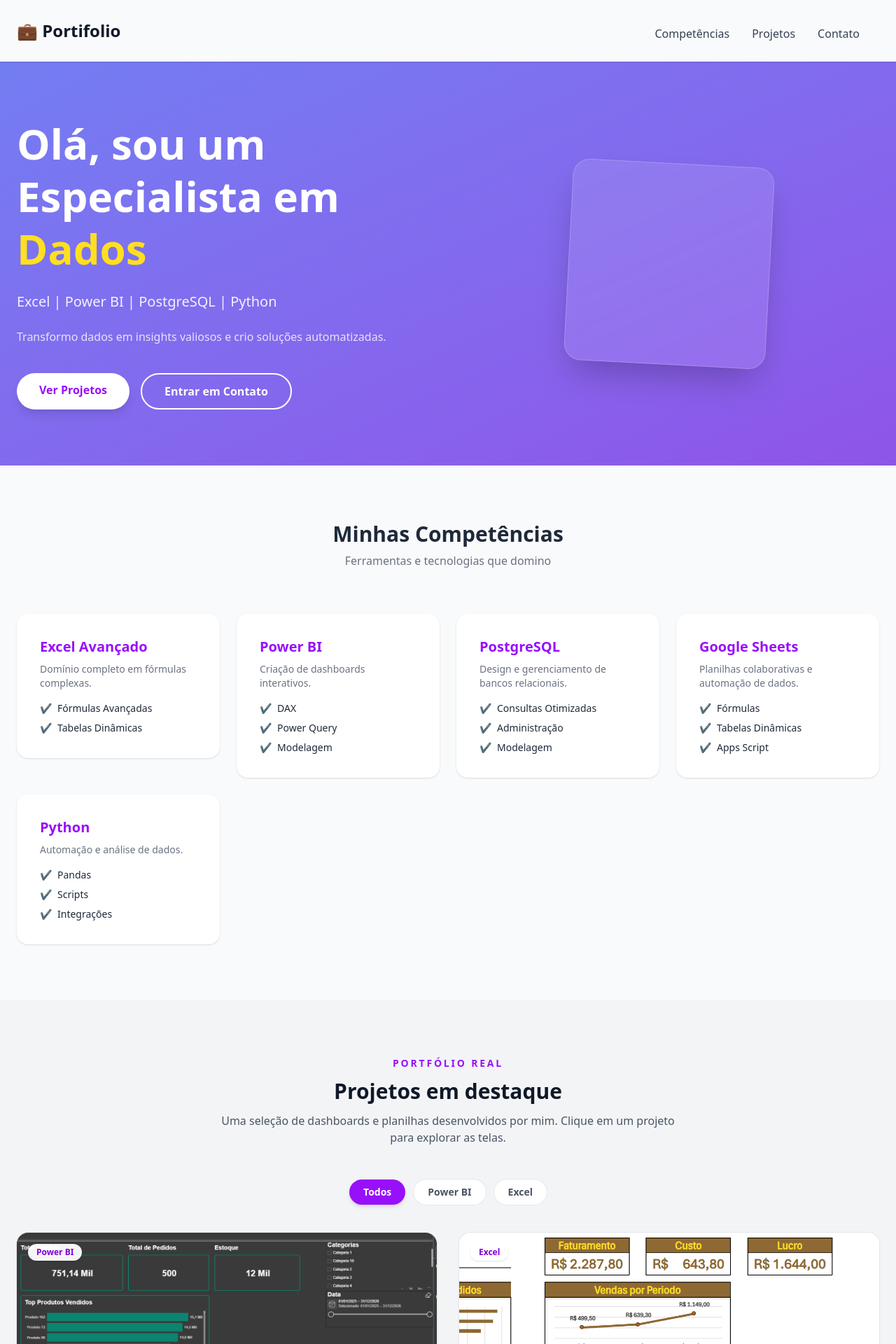
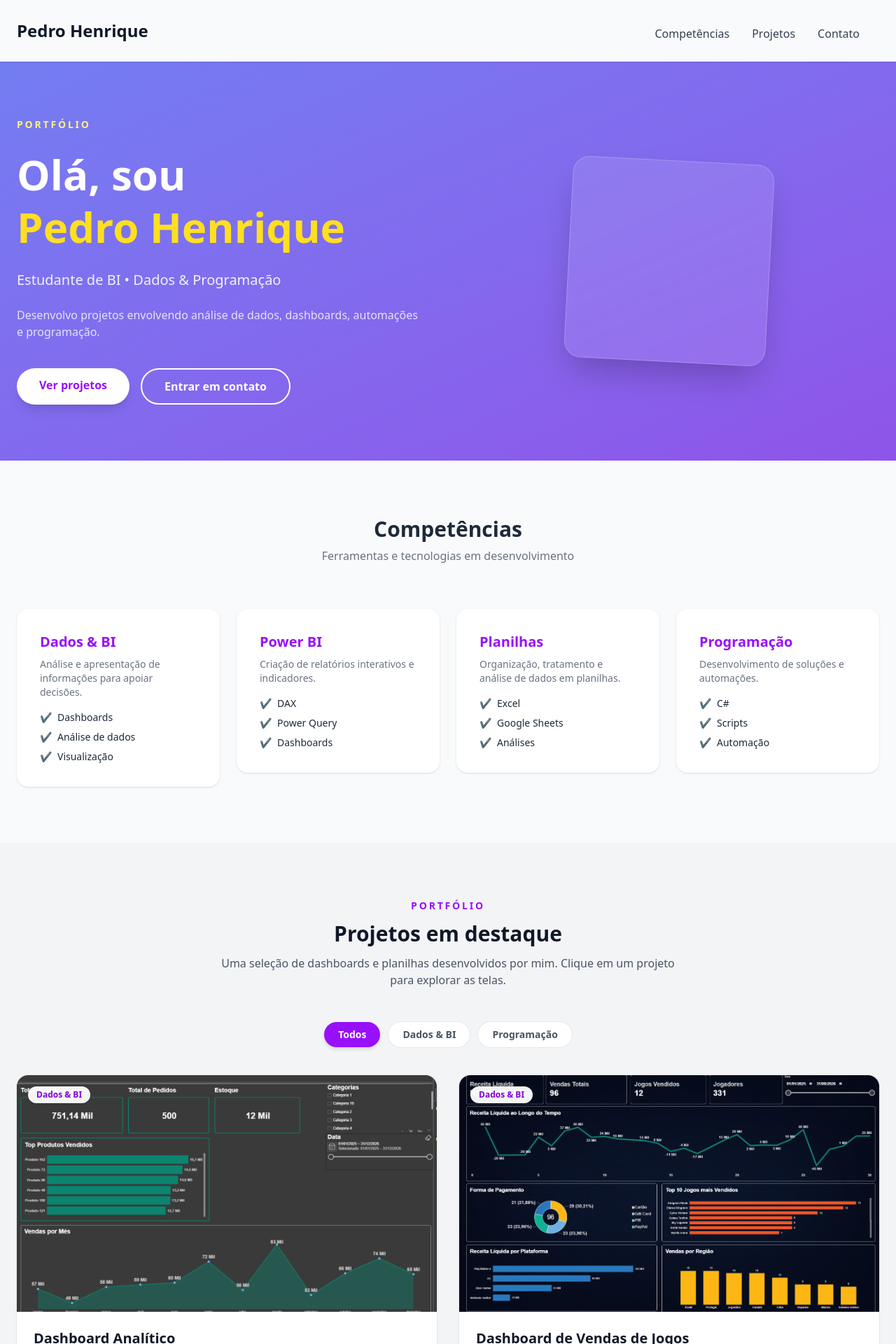
Before and after one commit to ruralZ/Portifolio, a React (Vite) app: page / in a window 1280 px wide. Shown: the top 1920 px of the page at 70% size. Built offline with nearby package versions, Linux system fonts and the light colour scheme.

Commit message:
Atualiza portfólio de BI e adiciona dashboard de jogos

```diff
--- a/src/components/navbar.tsx
+++ b/src/components/navbar.tsx
@@ -2,73 +2,23 @@ import type React from "react";
 import { useState } from "react";
 
 const navItens = ["Competências", "Projetos", "Contato"];
-const formatAnchor = (item: string) => {
-  return `#${item
-    .toLowerCase()
-    .normalize("NFD")
-    .replace(/[\u0300-\u036f]/g, "")}`;
-};
+const formatAnchor = (item: string) => `#${item.toLowerCase().normalize("NFD").replace(/[\u0300-\u036f]/g, "")}`;
 
-interface NavbarProps {
-  children: React.ReactNode;
-}
+interface NavbarProps { children: React.ReactNode; }
 
 export function Navbar({ children }: NavbarProps) {
   const [isOpen, setIsOpen] = useState(false);
-
   return (
-    <section className="bg-gray-50 py-4 sticky top-0 z-40 shadow-sm">
-      <div className="container mx-auto px-6 flex justify-between items-center">
-        <h3 className="font-bold text-2xl text-gray-900">{children}</h3>
-
-        <button
-          className="md:hidden text-gray-700 focus:outline-none"
-          onClick={() => setIsOpen(!isOpen)}
-        >
-          <svg
-            className="w-6 h-6"
-            fill="none"
-            stroke="currentColor"
-            viewBox="0 0 24 24"
-          >
-            {isOpen ? (
-              <path
-                strokeLinecap="round"
-                strokeLinejoin="round"
-                strokeWidth={2}
-                d="M6 18L18 6M6 6l12 12"
-              ></path>
-            ) : (
-              <path
-                strokeLinecap="round"
-                strokeLinejoin="round"
-                strokeWidth={2}
-                d="M4 6h16M4 12h16M4 18h16"
-              ></path>
-            )}
-          </svg>
+    <header className="sticky top-0 z-40 bg-gray-50 py-4 shadow-sm">
+      <div className="container mx-auto flex items-center justify-between px-6">
+        <h3 className="text-2xl font-bold text-gray-900">{children}</h3>
+        <button className="text-gray-700 focus:outline-none md:hidden" onClick={() => setIsOpen(!isOpen)} aria-label="Abrir menu">
+          <svg className="h-6 w-6" fill="none" stroke="currentColor" viewBox="0 0 24 24"><path strokeLinecap="round" strokeLinejoin="round" strokeWidth={2} d={isOpen ? "M6 18L18 6M6 6l12 12" : "M4 6h16M4 12h16M4 18h16"} /></svg>
         </button>
-
-        <nav
-          className={`${isOpen ? "flex" : "hidden"}
-            flex-col gap-4 mt-0
-            absolute top-full left-0 w-full bg-gray-50 px-6 py-2 shadow-md
-            md:static md:flex md:flex-row md:gap-6 md:mt-2 md:shadow-none md:w-auto`}
-        >
-          {navItens.map((item) => (
-            <a
-              key={item}
-              href={formatAnchor(item)}
-              onClick={() => setIsOpen(false)}
-              className="px-1 group relative text-gray-700 hover:text-purple-600 transition-colors duration-300 py-1"
-            >
-              {item}
-              {/* Efeito de sublinhado animado com Tailwind */}
-              <span className="absolute bottom-0 left-0 w-0 h-0.5 bg-gradient-to-r from-purple-600 to-blue-500 transition-all duration-300 group-hover:w-full"></span>
-            </a>
-          ))}
+        <nav className={`${isOpen ? "flex" : "hidden"} absolute left-0 top-full mt-0 w-full flex-col gap-4 bg-gray-50 px-6 py-2 shadow-md md:static md:mt-2 md:flex md:w-auto md:flex-row md:gap-6 md:shadow-none`}>
+          {navItens.map((item) => <a key={item} href={formatAnchor(item)} onClick={() => setIsOpen(false)} className="group relative px-1 py-1 text-gray-700 transition-colors duration-300 hover:text-purple-600">{item}<span className="absolute bottom-0 left-0 h-0.5 w-0 bg-gradient-to-r from-purple-600 to-blue-500 transition-all duration-300 group-hover:w-full" /></a>)}
         </nav>
       </div>
-    </section>
+    </header>
   );
 }
--- a/src/data/projects.ts
+++ b/src/data/projects.ts
@@ -8,20 +8,24 @@ export const projects: Project[] = [
     title: "Dashboard Analítico",
     description: "Relatório interativo desenvolvido no Power BI.",
     tags: ["Power BI", "Visualização de dados"],
-    category: "Power BI",
-    overview:
-      "Dashboard criado para apresentar informações de forma clara, permitindo uma leitura rápida dos indicadores e das análises visuais.",
-    images: [
-      { src: publicAsset("Power BI/dashboard.png"), alt: "Prévia do dashboard analítico desenvolvido no Power BI" },
-    ],
+    category: "Dados & BI",
+    overview: "Dashboard criado para apresentar informações de forma clara, permitindo uma leitura rápida dos indicadores e das análises visuais.",
+    images: [{ src: publicAsset("Power BI/dashboard.png"), alt: "Prévia do dashboard analítico desenvolvido no Power BI" }],
+  },
+  {
+    title: "Dashboard de Vendas de Jogos",
+    description: "Painel no Power BI para acompanhar receita, vendas, jogos e regiões.",
+    tags: ["Power BI", "Dashboard", "Análise de dados"],
+    category: "Dados & BI",
+    overview: "Dashboard desenvolvido para visualizar indicadores de vendas de jogos, receita líquida ao longo do tempo, formas de pagamento, plataformas e regiões.",
+    images: [{ src: publicAsset("Power BI/dashboard_jogos.png"), alt: "Dashboard de vendas de jogos desenvolvido no Power BI" }],
   },
   {
     title: "Áurea — Dashboard em Excel",
     description: "Planilha com painel e organização de produtos.",
     tags: ["Excel", "Dashboard", "Análise de dados"],
-    category: "Excel",
-    overview:
-      "Projeto em Excel que reúne um painel visual e uma visão estruturada de produtos. Explore as telas para conhecer a organização da solução.",
+    category: "Dados & BI",
+    overview: "Projeto em Excel que reúne um painel visual e uma visão estruturada de produtos. Explore as telas para conhecer a organização da solução.",
     images: [
       { src: publicAsset("Excel/Aurea/dashboard.png"), alt: "Painel principal do projeto Áurea em Excel" },
       { src: publicAsset("Excel/Aurea/produtos.png"), alt: "Visão de produtos do projeto Áurea em Excel" },
--- a/src/data/skills.ts
+++ b/src/data/skills.ts
@@ -1,10 +1,8 @@
 import type { Skill } from "../types";
 
-// 2. Dados (Simulando o banco)
 export const skills: Skill[] = [
-    { title: "Excel Avançado", description: "Domínio completo em fórmulas complexas.", items: ["Fórmulas Avançadas", "Tabelas Dinâmicas"] },
-    { title: "Power BI", description: "Criação de dashboards interativos.", items: ["DAX", "Power Query", "Modelagem"] },
-    { title: "PostgreSQL", description: "Design e gerenciamento de bancos relacionais.", items: ["Consultas Otimizadas", "Administração", "Modelagem"] },
-    { title: "Google Sheets", description: "Planilhas colaborativas e automação de dados.", items: ["Fórmulas", "Tabelas Dinâmicas", "Apps Script"] },
-    { title: "Python", description: "Automação e análise de dados.", items: ["Pandas", "Scripts", "Integrações"] }
+  { title: "Dados & BI", description: "Análise e apresentação de informações para apoiar decisões.", items: ["Dashboards", "Análise de dados", "Visualização"] },
+  { title: "Power BI", description: "Criação de relatórios interativos e indicadores.", items: ["DAX", "Power Query", "Dashboards"] },
+  { title: "Planilhas", description: "Organização, tratamento e análise de dados em planilhas.", items: ["Excel", "Google Sheets", "Análises"] },
+  { title: "Programação", description: "Desenvolvimento de soluções e automações.", items: ["C#", "Scripts", "Automação"] },
 ];
--- a/src/pages/Portfolio.tsx
+++ b/src/pages/Portfolio.tsx
@@ -1,10 +1,10 @@
-import { skills } from "../data/skills";
-import { projects } from "../data/projects";
-import { SkillCard } from "../components/skillCard";
-import { ProjectCard } from "../components/projectCard";
+import { useState } from "react";
 import { FaGithub, FaLinkedin } from "react-icons/fa";
 import { Navbar } from "../components/navbar";
-import { useState } from "react";
+import { ProjectCard } from "../components/projectCard";
+import { SkillCard } from "../components/skillCard";
+import { projects } from "../data/projects";
+import { skills } from "../data/skills";
 import type { Project } from "../types";
 
 export default function Portfolio() {
@@ -13,87 +13,55 @@ export default function Portfolio() {
   const visibleProjects = filter === "Todos" ? projects : projects.filter((project) => project.category === filter);
 
   return (
-    <main>
-      <div className="font-sans bg-gray-50 text-gray-800">
-        {/* Navbar */}
-        <Navbar>💼 Portifolio</Navbar>
+    <main className="font-sans bg-gray-50 text-gray-800">
+      <Navbar>Pedro Henrique</Navbar>
 
-        {/* Hero Section */}
-        <section className="bg-gradient-to-br from-[#737DF2] to-[#8E54E9] py-20 min-h-[50vh] flex items-center">
-          <div className="container mx-auto px-6 grid md:grid-cols-2 gap-8 items-center">
-            <div className="text-white space-y-6 animate-fade-in-up">
-              <h1 className="text-5xl md:text-6xl font-extrabold leading-tight">
-                Olá, sou um
-                <br /> Especialista em{" "}
-                <span className="text-yellow-300">Dados</span>
+      <section className="min-h-[50vh] bg-gradient-to-br from-[#737DF2] to-[#8E54E9] py-20 flex items-center">
+        <div className="container mx-auto grid items-center gap-8 px-6 md:grid-cols-2">
+          <div className="space-y-6 text-white animate-fade-in-up">
+            <p className="text-sm font-bold uppercase tracking-[0.2em] text-yellow-200">Portfólio</p>
+            <h1 className="text-5xl font-extrabold leading-tight md:text-6xl">
+              Olá, sou<br /><span className="text-yellow-300">Pedro Henrique</span>
             </h1>
-              <p className="text-xl opacity-90">
-                Excel | Power BI | PostgreSQL | Python
-              </p>
-              <p className="opacity-80">
-                Transformo dados em insights valiosos e crio soluções
-                automatizadas.
-              </p>
-              <div className="flex gap-4 pt-4">
-                <a
-                  href="#projetos"
-                  className="bg-white text-purple-600 px-8 py-3 rounded-full font-bold hover:bg-gray-100 transition shadow-lg"
-                >
-                  Ver Projetos
-                </a>
-                <a
-                  href="#contato"
-                  className="border-2 border-white text-white px-8 py-3 rounded-full font-bold hover:bg-white/10 transition"
-                >
-                  Entrar em Contato
-                </a>
+            <p className="text-xl opacity-90">Estudante de BI • Dados & Programação</p>
+            <p className="max-w-xl opacity-80">Desenvolvo projetos envolvendo análise de dados, dashboards, automações e programação.</p>
+            <div className="flex flex-wrap gap-4 pt-4">
+              <a href="#projetos" className="rounded-full bg-white px-8 py-3 font-bold text-purple-600 shadow-lg transition hover:bg-gray-100">Ver projetos</a>
+              <a href="#contato" className="rounded-full border-2 border-white px-8 py-3 font-bold text-white transition hover:bg-white/10">Entrar em contato</a>
             </div>
           </div>
-            <div className="flex justify-center">
-              <div className="w-72 h-72 bg-white/10 rounded-3xl backdrop-blur-sm border border-white/20 shadow-2xl rotate-3 hover:rotate-0 transition duration-500"></div>
+          <div className="flex justify-center" aria-hidden="true">
+            <div className="h-72 w-72 rotate-3 rounded-3xl border border-white/20 bg-white/10 shadow-2xl backdrop-blur-sm transition duration-500 hover:rotate-0" />
           </div>
         </div>
       </section>
 
-        {/* Skills Section */}
-        <section id="competencias" className="py-20 container mx-auto px-6">
-          <div className="text-center mb-16">
-            <h2 className="text-3xl font-bold mb-2">Minhas Competências</h2>
-            <p className="text-gray-500">
-              Ferramentas e tecnologias que domino
-            </p>
+      <section id="competencias" className="container mx-auto py-20 px-6">
+        <div className="mb-16 text-center">
+          <h2 className="mb-2 text-3xl font-bold">Competências</h2>
+          <p className="text-gray-500">Ferramentas e tecnologias em desenvolvimento</p>
         </div>
-          <div className="grid md:grid-cols-2 lg:grid-cols-4 gap-6">
-            {skills.map((skill) => (
-              <SkillCard key={skill.title} skill={skill} />
-            ))}
+        <div className="grid gap-6 md:grid-cols-2 lg:grid-cols-4">
+          {skills.map((skill) => <SkillCard key={skill.title} skill={skill} />)}
         </div>
       </section>
 
-        {/* Projects Section */}
-        <section id="projetos" className="py-20 bg-gray-100">
+      <section id="projetos" className="bg-gray-100 py-20">
         <div className="container mx-auto px-6">
           <div className="mx-auto mb-12 max-w-2xl text-center">
-              <p className="mb-3 text-sm font-bold uppercase tracking-[0.2em] text-purple-600">Portfólio real</p>
+            <p className="mb-3 text-sm font-bold uppercase tracking-[0.2em] text-purple-600">Portfólio</p>
             <h2 className="text-3xl font-bold text-gray-900">Projetos em destaque</h2>
             <p className="mt-3 text-gray-600">Uma seleção de dashboards e planilhas desenvolvidos por mim. Clique em um projeto para explorar as telas.</p>
           </div>
           <div className="mb-10 flex flex-wrap justify-center gap-3" role="group" aria-label="Filtrar projetos">
-              {(["Todos", "Power BI", "Excel"] as const).map((option) => (
-                <button
-                  key={option}
-                  type="button"
-                  onClick={() => setFilter(option)}
-                  className={`rounded-full px-5 py-2 text-sm font-bold transition ${filter === option ? "bg-purple-600 text-white shadow-md" : "bg-white text-gray-600 ring-1 ring-gray-200 hover:bg-purple-50"}`}
-                >
+            {(["Todos", "Dados & BI", "Programação"] as const).map((option) => (
+              <button key={option} type="button" onClick={() => setFilter(option)} className={`rounded-full px-5 py-2 text-sm font-bold transition ${filter === option ? "bg-purple-600 text-white shadow-md" : "bg-white text-gray-600 ring-1 ring-gray-200 hover:bg-purple-50"}`}>
                 {option}
               </button>
             ))}
           </div>
           <div className="grid gap-8 md:grid-cols-2">
-              {visibleProjects.map((project) => (
-                <ProjectCard key={project.title} project={project} onOpen={setSelectedProject} />
-              ))}
+            {visibleProjects.map((project) => <ProjectCard key={project.title} project={project} onOpen={setSelectedProject} />)}
           </div>
           {visibleProjects.length === 0 && <p className="py-10 text-center text-gray-500">Nenhum projeto nessa categoria ainda.</p>}
         </div>
@@ -103,71 +71,20 @@ export default function Portfolio() {
         <div className="fixed inset-0 z-50 flex items-center justify-center bg-gray-950/70 p-4" role="dialog" aria-modal="true" aria-labelledby="project-title" onMouseDown={() => setSelectedProject(null)}>
           <div className="max-h-[90vh] w-full max-w-5xl overflow-y-auto rounded-2xl bg-white shadow-2xl" onMouseDown={(event) => event.stopPropagation()}>
             <div className="sticky top-0 z-10 flex items-center justify-between border-b border-gray-100 bg-white/95 px-6 py-4 backdrop-blur">
-                <div>
-                  <p className="text-xs font-bold uppercase tracking-wider text-purple-600">{selectedProject.category}</p>
-                  <h2 id="project-title" className="text-xl font-bold text-gray-900">{selectedProject.title}</h2>
-                </div>
+              <div><p className="text-xs font-bold uppercase tracking-wider text-purple-600">{selectedProject.category}</p><h2 id="project-title" className="text-xl font-bold text-gray-900">{selectedProject.title}</h2></div>
               <button type="button" onClick={() => setSelectedProject(null)} className="rounded-full px-4 py-2 font-bold text-gray-600 transition hover:bg-gray-100" aria-label="Fechar detalhes do projeto">Fechar ×</button>
             </div>
-              <div className="p-6 md:p-8">
-                <p className="mb-7 max-w-3xl leading-7 text-gray-600">{selectedProject.overview}</p>
-                <div className="space-y-6">
-                  {selectedProject.images.map((image) => (
-                    <figure key={image.src} className="overflow-hidden rounded-xl border border-gray-200 bg-gray-50">
-                      <img src={image.src} alt={image.alt} className="w-full" />
-                    </figure>
-                  ))}
-                </div>
-              </div>
+            <div className="p-6 md:p-8"><p className="mb-7 max-w-3xl leading-7 text-gray-600">{selectedProject.overview}</p><div className="space-y-6">{selectedProject.images.map((image) => <figure key={image.src} className="overflow-hidden rounded-xl border border-gray-200 bg-gray-50"><img src={image.src} alt={image.alt} className="w-full" /></figure>)}</div></div>
           </div>
         </div>
       )}
 
-        {/* Contact Section (Glassmorphism) */}
-        <section
-          id="contato"
-          className="py-20 bg-gradient-to-br from-[#737DF2] to-[#8E54E9]"
-        >
+      <section id="contato" className="bg-gradient-to-br from-[#737DF2] to-[#8E54E9] py-20">
         <div className="container mx-auto px-6">
-            <div className="flex justify-center">
-              {/* Agrupamos tudo isso numa div só para o Grid entender que isso é UMA coisa */}
-              <div className="text-white text-center md:text-left">
-                <h2 className="text-gray-800 text-4xl font-bold mb-4">
-                  Vamos Conversar?
-                </h2>
-                <p className="text-lg opacity-80 mb-8">
-                  Estou disponível para novos projetos e oportunidades.
-                </p>
-                {/* Div dos Links (Github/Linkedin) */}
-                <div className="flex flex-col gap-4 items-center md:items-start">
-                  <a
-                    href="https://github.com/ruralZ"
-                    target="_blank"
-                    rel="noopener noreferrer"
-                    className="flex items-center gap-3 text-2xl font-bold hover:text-yellow-300 transition-colors duration-300"
-                  >
-                    <FaGithub className="text-3xl" />
-                    <span>Github</span>
-                  </a>
-                  <a
-                    href="https://www.linkedin.com/in/pedrozhenrique"
-                    target="_blank"
-                    rel="noopener noreferrer"
-                    className="flex items-center gap-3 text-2xl font-bold hover:text-yellow-300 transition-colors duration-300"
-                  >
-                    <FaLinkedin className="text-3xl" />
-                    <span>Linkedin</span>
-                  </a>
-                </div>
-              </div>
-            </div>
-
-            <footer className="mt-20 pt-8 border-t border-white/20 text-white/60 text-sm text-center">
-              © 2026 Pedro Henrique. Todos os direitos reservados.
-            </footer>
+          <div className="flex justify-center"><div className="text-center text-white md:text-left"><h2 className="mb-4 text-4xl font-bold">Vamos conversar?</h2><p className="mb-8 text-lg opacity-80">Estou disponível para novos projetos e oportunidades.</p><div className="flex flex-col items-center gap-4 md:items-start"><a href="https://github.com/ruralZ" target="_blank" rel="noopener noreferrer" className="flex items-center gap-3 text-2xl font-bold transition-colors hover:text-yellow-300"><FaGithub className="text-3xl" /><span>GitHub</span></a><a href="https://www.linkedin.com/in/pedrozhenrique" target="_blank" rel="noopener noreferrer" className="flex items-center gap-3 text-2xl font-bold transition-colors hover:text-yellow-300"><FaLinkedin className="text-3xl" /><span>LinkedIn</span></a></div></div></div>
+          <footer className="mt-20 border-t border-white/20 pt-8 text-center text-sm text-white/60">© 2026 Pedro Henrique. Todos os direitos reservados.</footer>
         </div>
       </section>
-      </div>
     </main>
   );
 }
--- a/src/types/index.ts
+++ b/src/types/index.ts
@@ -9,7 +9,7 @@ export interface Project {
   title: string;
   description: string;
   tags: string[];
-  category: "Power BI" | "Excel";
+  category: "Dados & BI" | "Programação";
   images: { src: string; alt: string }[];
   overview: string;
 }
```
Also changed, not shown: public/Power BI/dashboard_jogos.png (added). Lines whose indentation alone changed are shown as unchanged.
